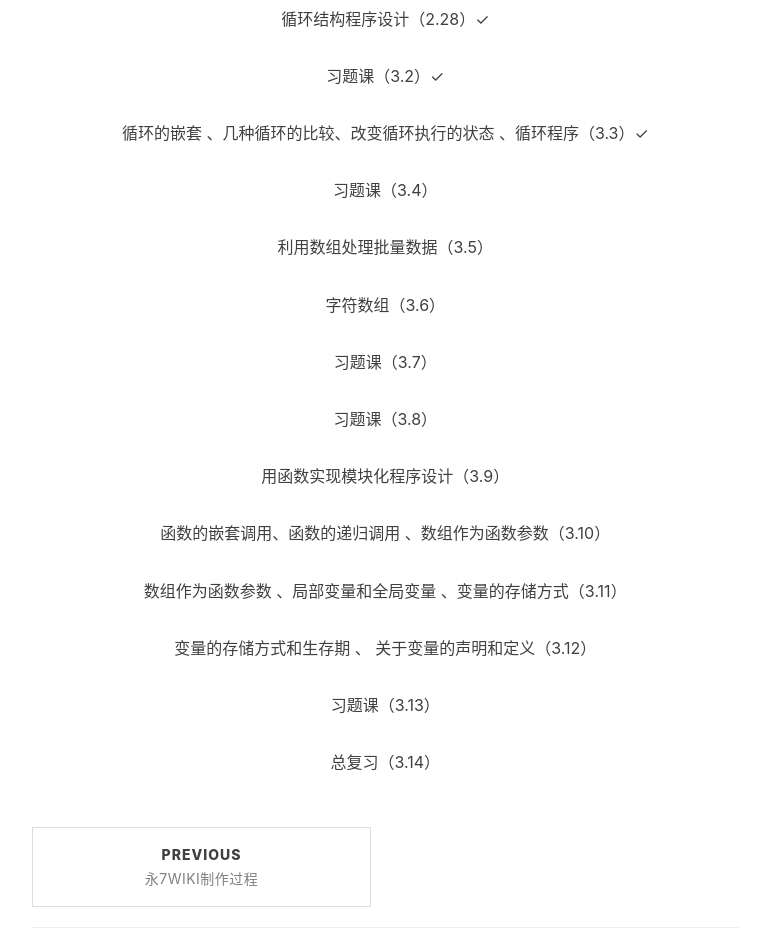
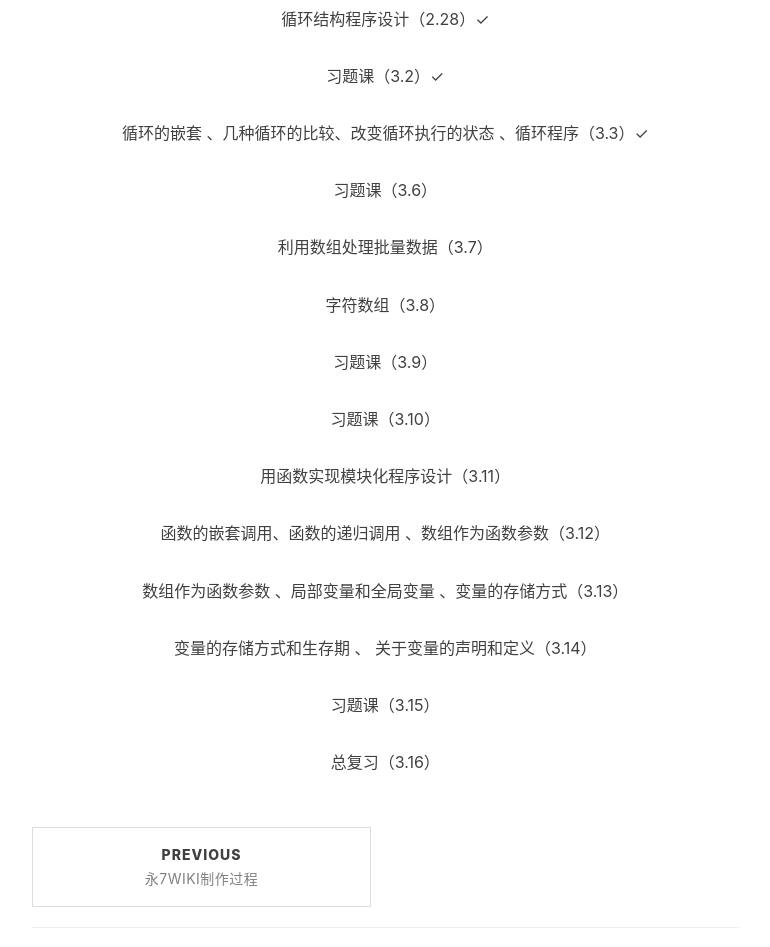
Before and after one commit to YS-yorigamishion/YS-yorigamishion.github.io, a Jekyll site: the page built from _posts/2022-2-21-C语言学习时间表.md, in a window 1280 px wide. Shown: the part 910-1857 px from the top of the page, without its empty margins (233-1003 px from the left). Built offline with Jekyll 4.4.1, drawn with Linux system fonts in a browser that asks for light colours; nearby versions of some CDN libraries; comment, search, counter and statistics services are not loaded.

Commit message:
Update 2022-2-21-C语言学习时间表.md

```diff
--- a/_posts/2022-2-21-C语言学习时间表.md
+++ b/_posts/2022-2-21-C语言学习时间表.md
@@ -28,24 +28,24 @@ tags:
 
 <p align="center">循环的嵌套 、几种循环的比较、改变循环执行的状态 、循环程序（3.3）✓</p>
 
-<p align="center">习题课（3.4）</p>
+<p align="center">习题课（3.6）</p>
 
-<p align="center">利用数组处理批量数据（3.5）</p>
+<p align="center">利用数组处理批量数据（3.7）</p>
 
-<p align="center">字符数组（3.6）</p>
+<p align="center">字符数组（3.8）</p>
 
-<p align="center">习题课（3.7）</p>
+<p align="center">习题课（3.9）</p>
 
-<p align="center">习题课（3.8）</p>
+<p align="center">习题课（3.10）</p>
 
-<p align="center">用函数实现模块化程序设计（3.9）</p>
+<p align="center">用函数实现模块化程序设计（3.11）</p>
 
-<p align="center">函数的嵌套调用、函数的递归调用 、数组作为函数参数（3.10）</p>
+<p align="center">函数的嵌套调用、函数的递归调用 、数组作为函数参数（3.12）</p>
 
-<p align="center">数组作为函数参数 、局部变量和全局变量 、变量的存储方式（3.11）</p>
+<p align="center">数组作为函数参数 、局部变量和全局变量 、变量的存储方式（3.13）</p>
 
-<p align="center">变量的存储方式和生存期 、 关于变量的声明和定义（3.12）</p>
+<p align="center">变量的存储方式和生存期 、 关于变量的声明和定义（3.14）</p>
 
-<p align="center">习题课（3.13）</p>
+<p align="center">习题课（3.15）</p>
 
-<p align="center">总复习（3.14）</p>
+<p align="center">总复习（3.16）</p>
```
